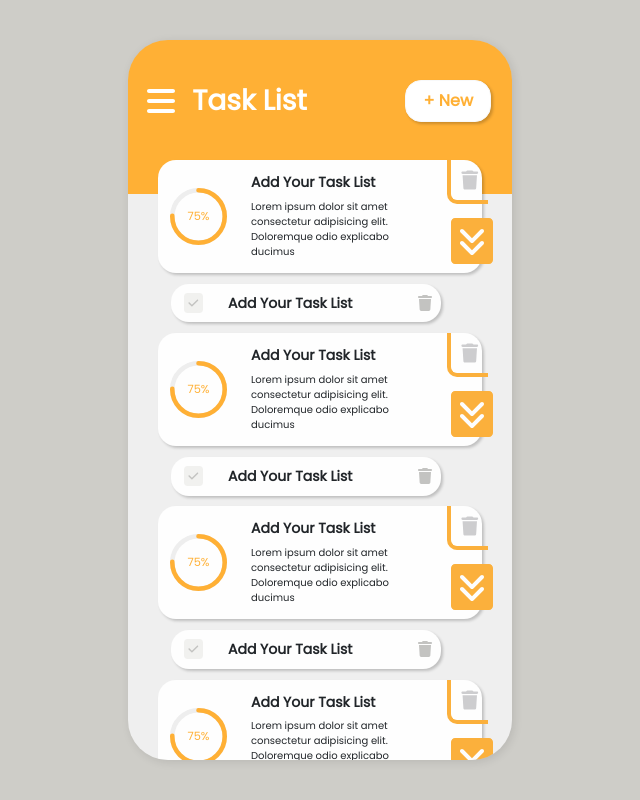
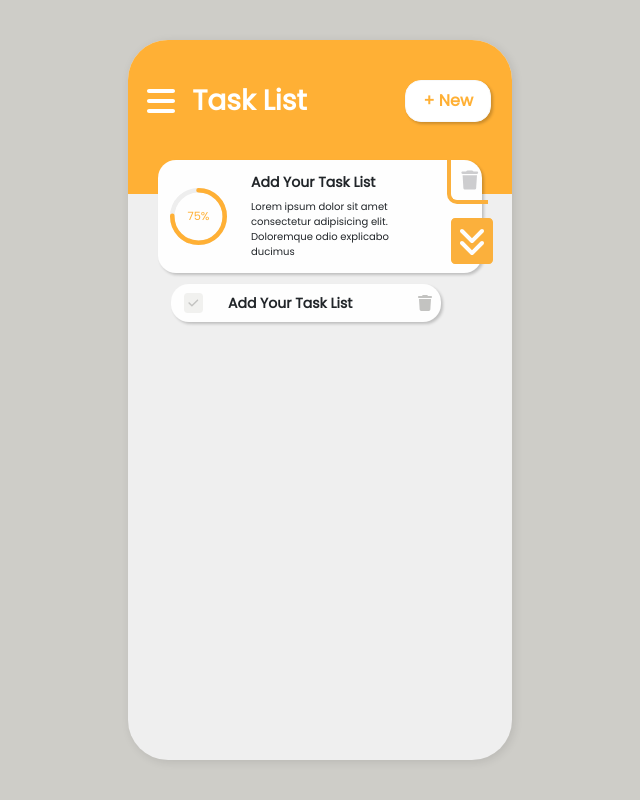
Before and after one commit to isgb/todolistfronted, a React (Vite) app: page / in a window 1280 px wide. Shown: the whole page, without its empty margins (320-960 px from the left). Built offline with nearby package versions, Linux system fonts and the light colour scheme.

Commit message:
diseño card task

```diff
--- a/src/components/CardsList/CardsList.jsx
+++ b/src/components/CardsList/CardsList.jsx
@@ -9,10 +9,6 @@ export const CardsList = () => {
     <>
       <section className="container container-cardslist justify-content-center align-content-center">
         <CardTasks />
-        <CardTasks />
-        <CardTasks />
-        <CardTasks />
-        <CardTasks />
       </section>
     </>
   );
--- a/src/styles/cardtasks.css
+++ b/src/styles/cardtasks.css
@@ -33,4 +33,5 @@
     justify-content: center;
     align-content: center;
     align-items: center;
+    margin-bottom: 5px;
 }
```
